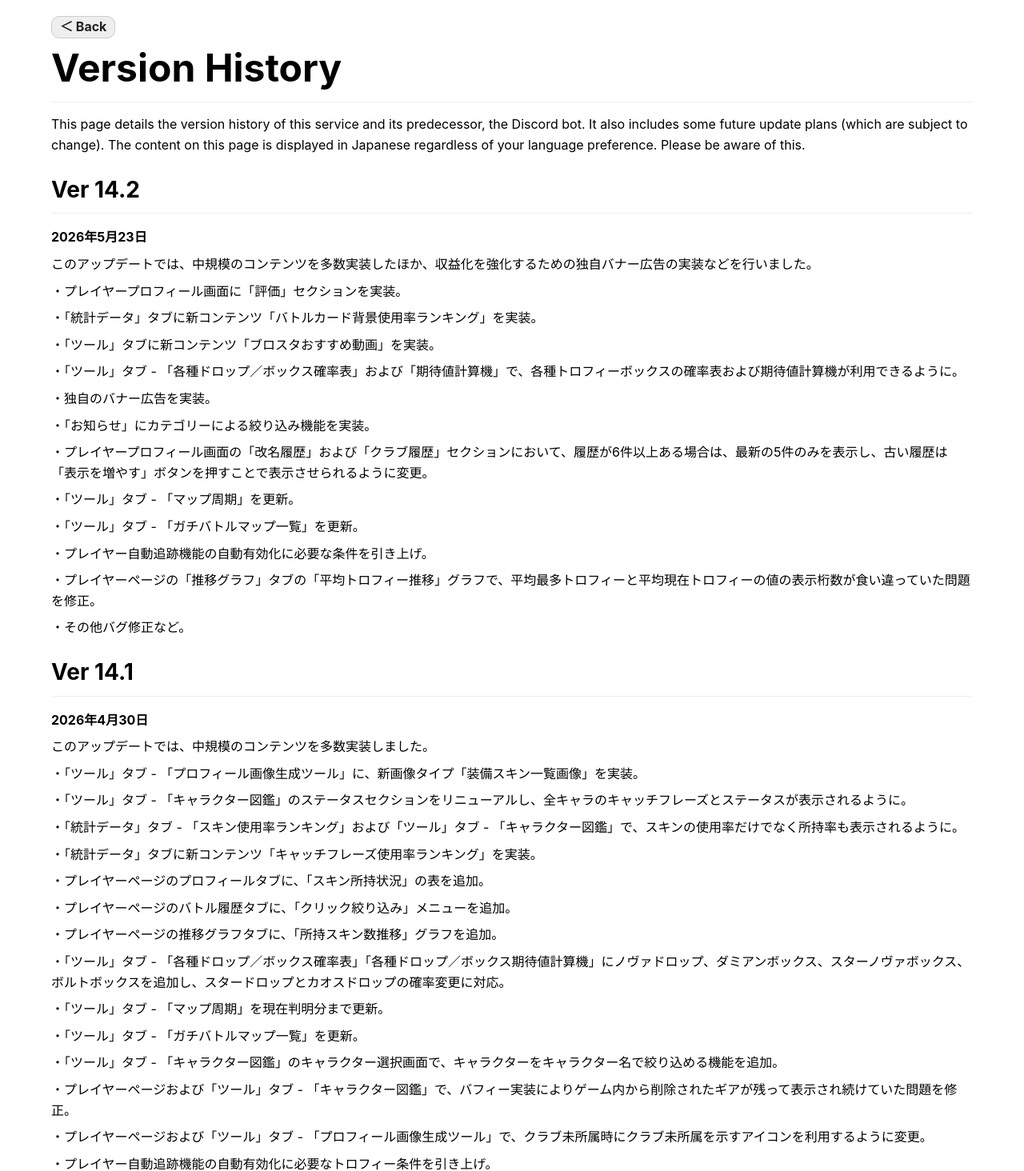
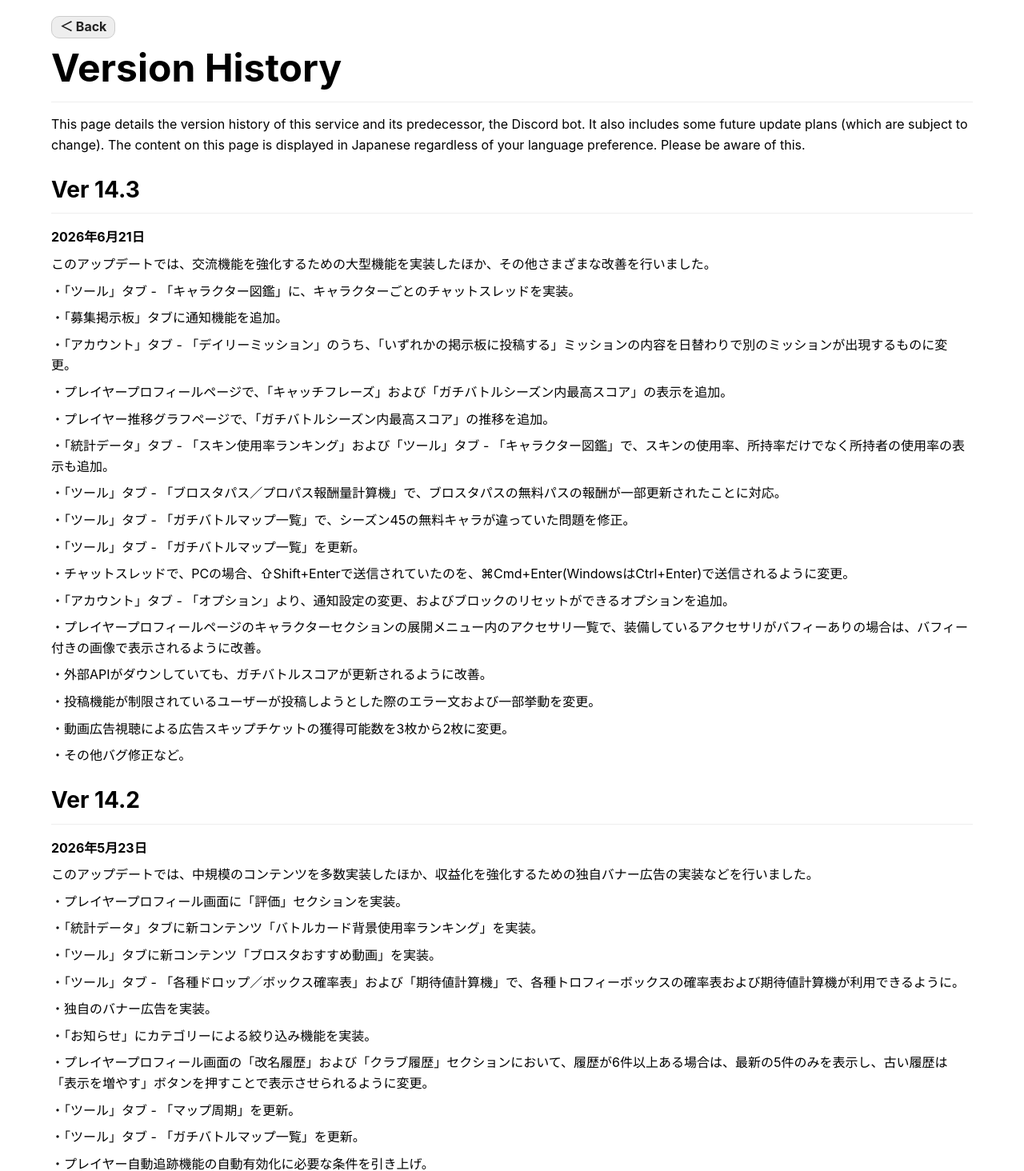
Before and after one commit to ko2431/BrawlInsights-Public, a Python web app: template app/templates/help/version_history.html in a window 1280 px wide. Shown: the part 40-1504 px from the top of the page at 80% size. Run offline with Jinja, Linux system fonts and the light colour scheme; the template is opened without the code that fills it, so the values that code supplies are empty; some libraries are stand-ins or nearby versions.

Commit message:
Auto-sync from private repo

```diff
--- a/app/main.py
+++ b/app/main.py
@@ -127,7 +127,7 @@ async def lifespan(app: FastAPI):
 app = FastAPI(
     title="Brawl Insights",
     description="ブロスタの戦績Webアプリ",
-    version="14.2_V23",
+    version="14.3_V1",
     lifespan=lifespan, # lifespan を指定
     docs_url=None,    # Swagger UI を無効化
     redoc_url=None    # ReDoc を無効化
--- a/app/templates/help/version_history.html
+++ b/app/templates/help/version_history.html
@@ -28,6 +28,45 @@
         {% else %}
             This page details the version history of this service and its predecessor, the Discord bot. It also includes some future update plans (which are subject to change). The content on this page is displayed in Japanese regardless of your language preference. Please be aware of this.
         {% endif %}
+    </div>
+
+    <h2 class="help-page__section-title" style="margin-top: 20px;">Ver 14.3</h2>
+    <div class="help-page__text">
+        <b>2026年6月21日</b>
+        <div class="line-space"></div>
+        このアップデートでは、交流機能を強化するための大型機能を実装したほか、その他さまざまな改善を行いました。
+        <div class="line-space"></div>
+        ・「ツール」タブ - 「キャラクター図鑑」に、キャラクターごとのチャットスレッドを実装。
+        <div class="line-space"></div>
+        ・「募集掲示板」タブに通知機能を追加。
+        <div class="line-space"></div>
+        ・「アカウント」タブ - 「デイリーミッション」のうち、「いずれかの掲示板に投稿する」ミッションの内容を日替わりで別のミッションが出現するものに変更。
+        <div class="line-space"></div>
+        ・プレイヤープロフィールページで、「キャッチフレーズ」および「ガチバトルシーズン内最高スコア」の表示を追加。
+        <div class="line-space"></div>
+        ・プレイヤー推移グラフページで、「ガチバトルシーズン内最高スコア」の推移を追加。
+        <div class="line-space"></div>
+        ・「統計データ」タブ - 「スキン使用率ランキング」および「ツール」タブ - 「キャラクター図鑑」で、スキンの使用率、所持率だけでなく所持者の使用率の表示も追加。
+        <div class="line-space"></div>
+        ・「ツール」タブ - 「ブロスタパス／プロパス報酬量計算機」で、ブロスタパスの無料パスの報酬が一部更新されたことに対応。
+        <div class="line-space"></div>
+        ・「ツール」タブ - 「ガチバトルマップ一覧」で、シーズン45の無料キャラが違っていた問題を修正。
+        <div class="line-space"></div>
+        ・「ツール」タブ - 「ガチバトルマップ一覧」を更新。
+        <div class="line-space"></div>
+        ・チャットスレッドで、PCの場合、⇧Shift+Enterで送信されていたのを、⌘Cmd+Enter(WindowsはCtrl+Enter)で送信されるように変更。
+        <div class="line-space"></div>
+        ・「アカウント」タブ - 「オプション」より、通知設定の変更、およびブロックのリセットができるオプションを追加。
+        <div class="line-space"></div>
+        ・プレイヤープロフィールページのキャラクターセクションの展開メニュー内のアクセサリ一覧で、装備しているアクセサリがバフィーありの場合は、バフィー付きの画像で表示されるように改善。
+        <div class="line-space"></div>
+        ・外部APIがダウンしていても、ガチバトルスコアが更新されるように改善。
+        <div class="line-space"></div>
+        ・投稿機能が制限されているユーザーが投稿しようとした際のエラー文および一部挙動を変更。
+        <div class="line-space"></div>
+        ・動画広告視聴による広告スキップチケットの獲得可能数を3枚から2枚に変更。
+        <div class="line-space"></div>
+        ・その他バグ修正など。
     </div>
 
     <h2 class="help-page__section-title" style="margin-top: 20px;">Ver 14.2</h2>
```
